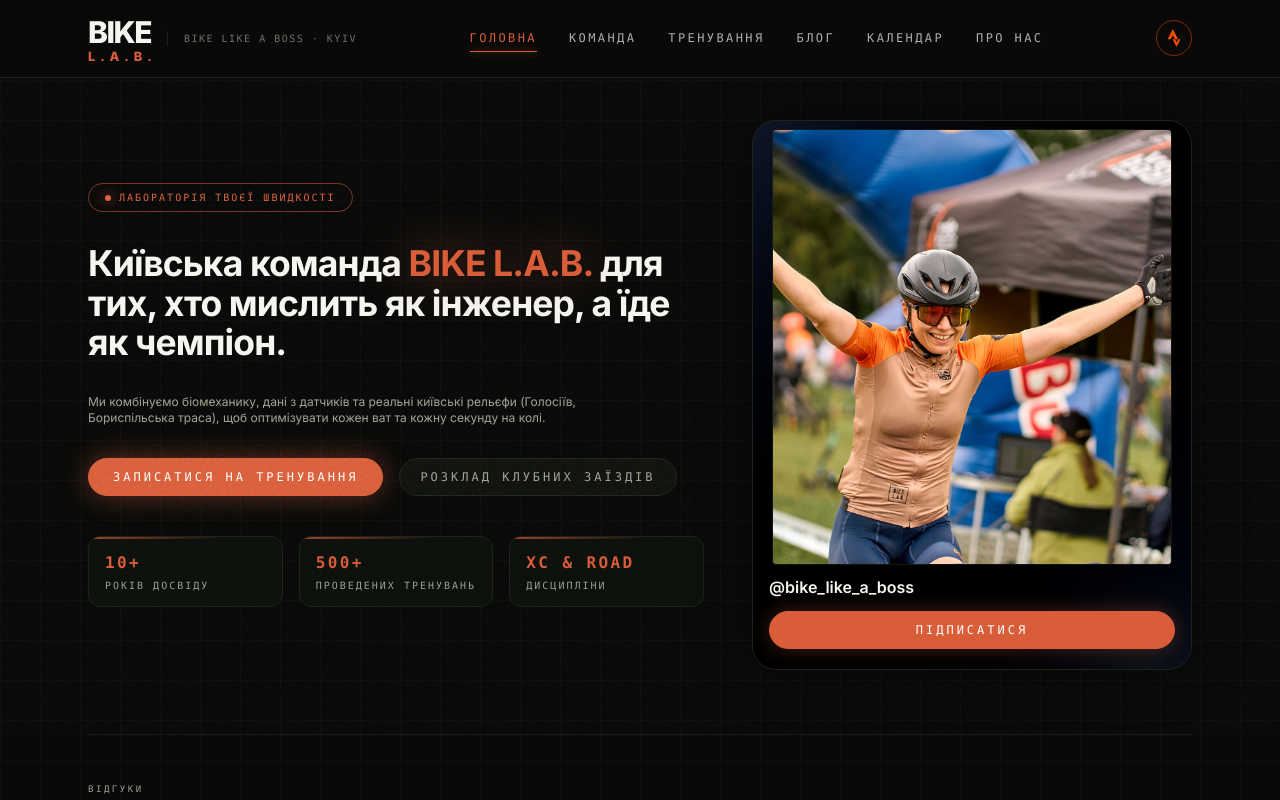
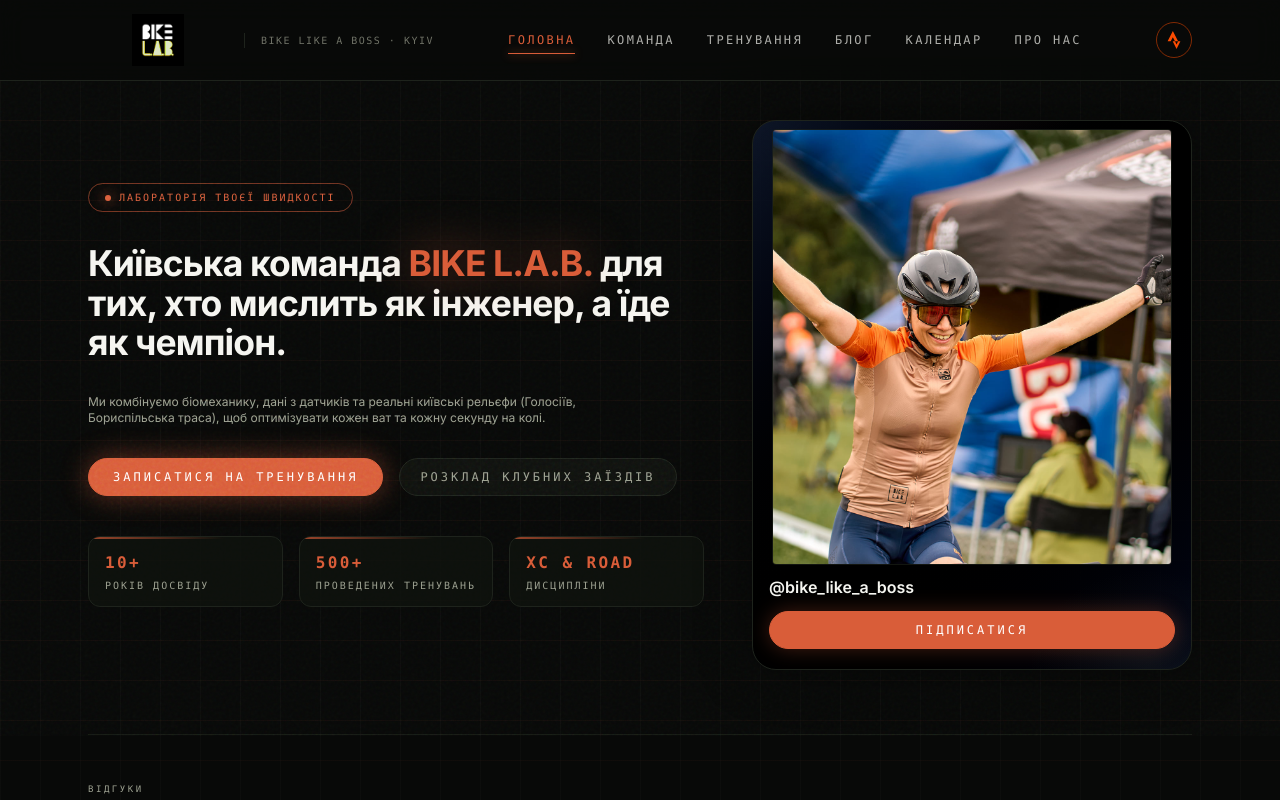
Before and after one commit to VasileAdicto/bikelab-site, a Next.js app: page / in a window 1280 px wide. Shown: the top 800 px of the page. Built offline with nearby package versions, Linux system fonts and the light colour scheme.

Commit message:
feat: add logo

```diff
--- a/src/components/logo.tsx
+++ b/src/components/logo.tsx
@@ -11,23 +11,40 @@
   return (
     <Link
       href="/"
-      className={`inline-flex flex-col sm:flex-row sm:items-center gap-1 sm:gap-4 group ${className}`}
+      className={`inline-flex items-center gap-1 sm:gap-4 group ${className}`}
       aria-label="BIKE L.A.B. — на головну"
     >
-      <span
-        className="font-extrabold leading-[0.85] text-foreground select-none uppercase tracking-tighter inline-flex flex-col items-stretch w-fit"
-        style={{ fontFamily: "var(--font-sans), system-ui, sans-serif" }}
-      >
-        <span className="block text-2xl sm:text-3xl text-center tracking-[-0.05em] min-w-0">
-          BIKE
+      {/* Біло-помаранчеве лого: верх (BIKE) — білий, низ (L.A.B.) — помаранчевий */}
+      <span className="relative inline-block w-[120px] sm:w-[140px] h-[44px] sm:h-[52px] shrink-0">
+        {/* Верхня половина — біла */}
+        <span
+          className="absolute inset-0 overflow-hidden"
+          style={{ clipPath: "inset(0 0 50% 0)" }}
+        >
+          <img
+            src="/logo.png"
+            alt=""
+            width={140}
+            height={52}
+            className="w-full h-full object-contain object-top invert"
+          />
         </span>
-        <span className="mt-0.5 flex justify-between items-center w-full text-[0.72em] sm:text-[0.8em] text-accent min-w-0 self-stretch">
-          <span className="flex-shrink-0">L</span>
-          <span className="flex-shrink-0">.</span>
-          <span className="flex-shrink-0">A</span>
-          <span className="flex-shrink-0">.</span>
-          <span className="flex-shrink-0">B</span>
-          <span className="flex-shrink-0">.</span>
+        {/* Нижня половина — помаранчева (accent #d95d39) */}
+        <span
+          className="absolute inset-0 overflow-hidden"
+          style={{ clipPath: "inset(50% 0 0 0)" }}
+        >
+          <img
+            src="/logo.png"
+            alt=""
+            width={140}
+            height={52}
+            className="w-full h-full object-contain object-top"
+            style={{
+              filter:
+                "invert(1) sepia(0.55) saturate(4.5) hue-rotate(15deg) brightness(0.9)",
+            }}
+          />
         </span>
       </span>
 
```
Also changed, not shown: public/logo.png (added).
